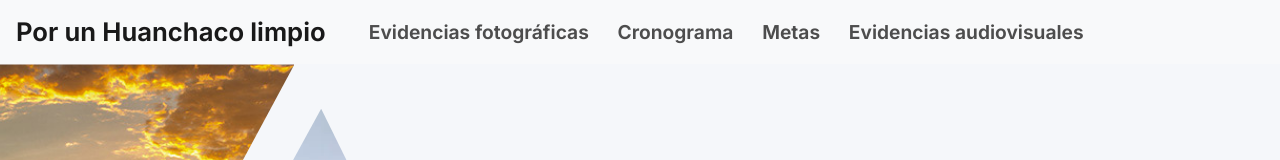
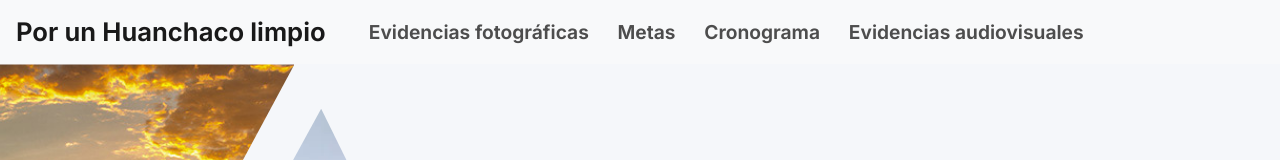
Before and after one commit to LogiqueNoire/medioAmbiente, a React (Create React App) app: page / in a window 1280 px wide. Shown: the top 160 px of the page. Built offline with nearby package versions, Linux system fonts and the light colour scheme.

Commit message:
feat: :rocket: Versión final del proyecto

```diff
--- a/src/App.js
+++ b/src/App.js
@@ -10,13 +10,13 @@ import actividades from './actividades.json'
 function App() {
   return (
     <div className="App">
-      <Header brand='Por un Huanchaco limpio' link1='Evidencias fotográficas' link2='Cronograma' link3='Metas' link4='Evidencias audiovisuales'></Header>
+      <Header brand='Por un Huanchaco limpio' link1='Evidencias fotográficas' link2='Metas' link3='Cronograma' link4='Evidencias audiovisuales'></Header>
 
       <Slides></Slides>
 
       <Gallery3 id='EvidenciasFotograficas' title='Evidencias fotográficas'></Gallery3>
 
-      <Statistics id='Estadisticas' textTitle='Nuestras metas' textTitleHighligth='en números' subtitle='Fuente: Formato ICD elaborado por el grupo'></Statistics>
+      <Statistics id='Metas' textTitle='Nuestras metas' textTitleHighligth='en números' subtitle='Fuente: Formato ICD elaborado por el grupo'></Statistics>
 
       <DataTable id='Cronograma' title='Cronograma'
         actividades={actividades}>
--- a/src/DataTable.jsx
+++ b/src/DataTable.jsx
@@ -1,9 +1,9 @@
 import React from "react";
 import './DataTable.css';
 
-const DataTable = ({ title, actividades }) => {
+const DataTable = ({ id, title, actividades }) => {
   return (
-    <section className=''>
+    <section className='' id={id}>
       <h2 className='d-none d-lg-block mr-4'>{title}</h2>
       <div className="table-responsive">
         <table className="table">
--- a/src/Header.jsx
+++ b/src/Header.jsx
@@ -16,10 +16,10 @@ const Header = ({ brand, link1, link2, link3, link4 }) => {
               <a className="nav-link" href="#EvidenciasFotograficas"><h5 className='mb-0'>{link1}</h5></a>
             </li>
             <li className="nav-item" >
-              <a className="nav-link" href="#Estadisticas"><h5 className='mb-0'>{link2}</h5></a>
+              <a className="nav-link" href="#Metas"><h5 className='mb-0'>{link2}</h5></a>
             </li>
             <li className="nav-item">
-              <a className="nav-link" href="#navbarNav"><h5 className='mb-0'>{link3}</h5></a>
+              <a className="nav-link" href="#Cronograma"><h5 className='mb-0'>{link3}</h5></a>
             </li>
             <li className="nav-item" >
               <a className="nav-link" href="#EvidenciasAudiovisuales"><h5 className='mb-0'>{link4}</h5></a>
```
Also changed, not shown: 1 other file (tests, documents, lock files or other folders).
